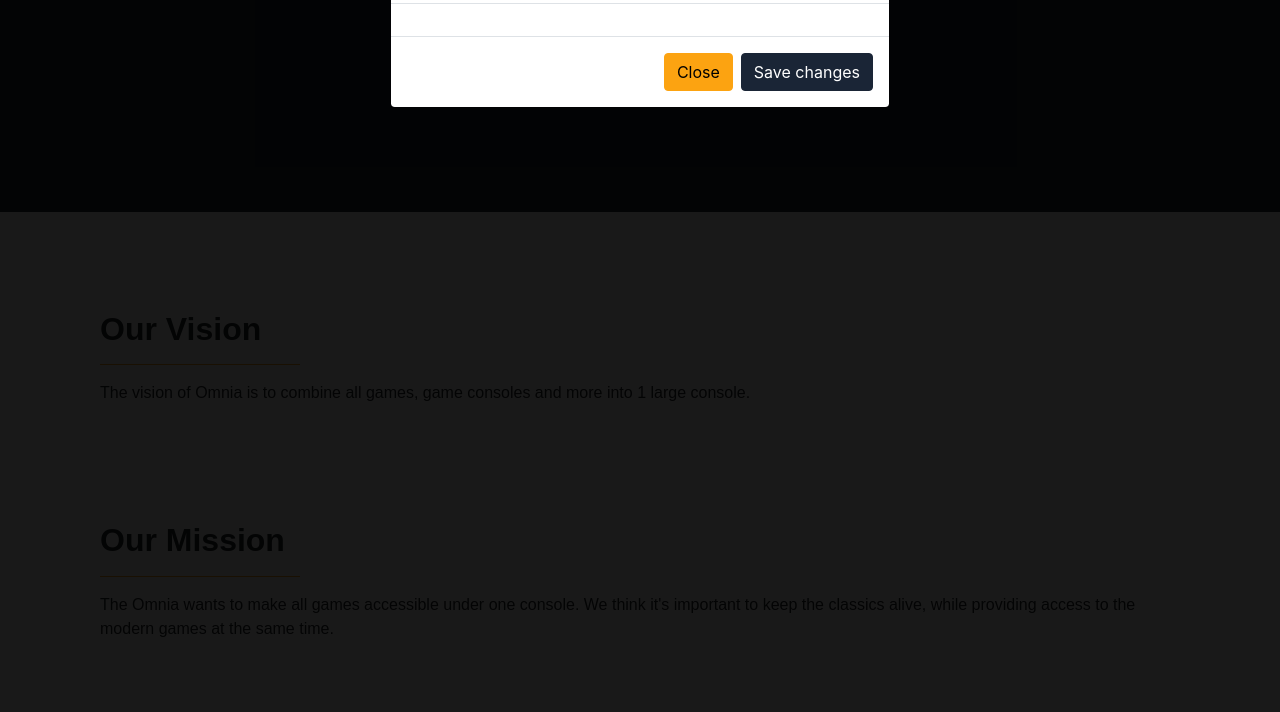
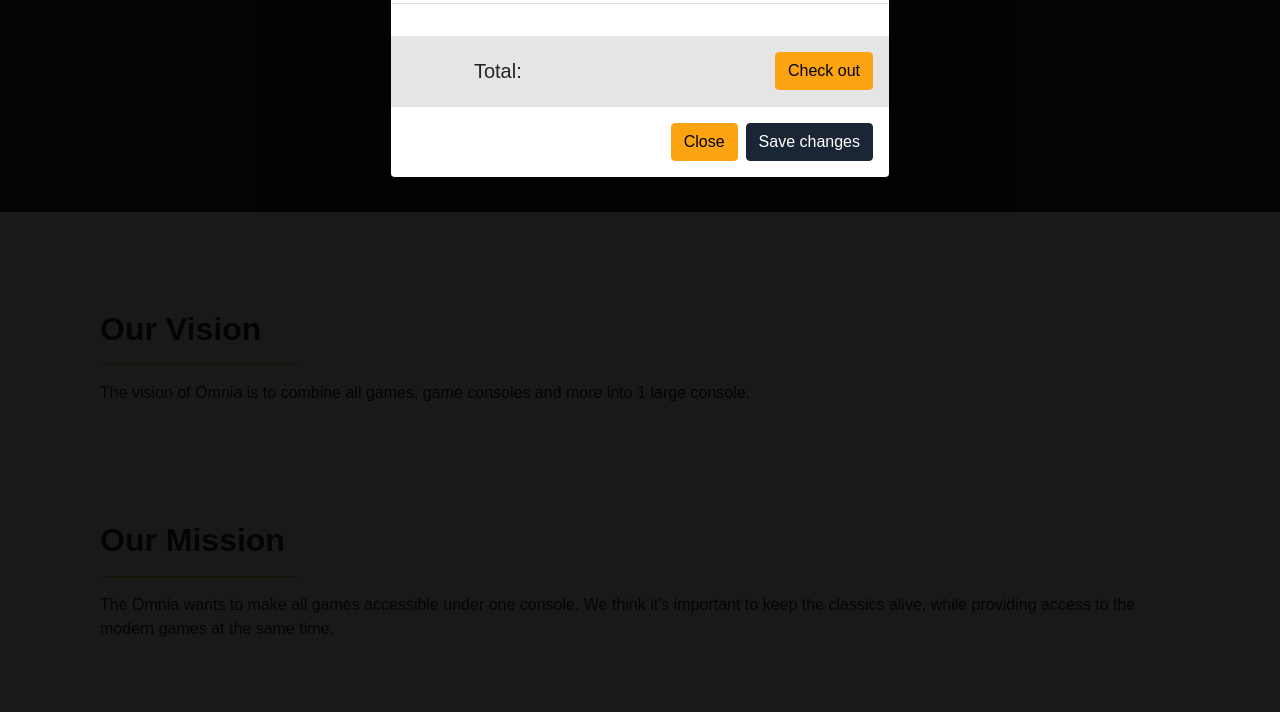
Before and after one commit to JanCoomans/Omnia, a plain HTML site: page Omnia/about.html in a window 1280 px wide. Both pictures are taken after a click on the button 1108 px from the left and 40 px from the top of the page. Shown: the part 88-800 px from the top of the page. Drawn offline with Linux system fonts and the light colour scheme; a web font is replaced by a local one.

Commit message:
header update about

```diff
--- a/Omnia/about.html
+++ b/Omnia/about.html
@@ -34,10 +34,10 @@
                     <div class="collapse navbar-collapse" id="navbarSupportedContent">
                         <ul class="navbar-nav ml-auto">
                             <li id="header-first" class="nav-item py-1">
-                            <a class="nav-link float-right font-ubuntu font-weight-bold active" href="./index.html">Home</a>
+                                <a class="nav-link float-right font-ubuntu font-weight-bold" href="./index.html">Home</a>
                             </li>
                             <li class="nav-item py-1">
-                            <a class="nav-link float-right font-ubuntu font-weight-bold" href="./about.html">About <span class="sr-only">(current)</span></a>
+                                <a class="nav-link float-right font-ubuntu font-weight-bold active" href="./about.html">About<span class="sr-only">(current)</span></a>
                             </li>
                             <li class="nav-item py-1">
                                 <a class="nav-link float-right font-ubuntu font-weight-bold" href="./product.html">Product</a>
@@ -94,9 +94,19 @@
                 <div id="modalBody" class="modal-body">
                     <!-- Auto generate stuff. Don't worry about it. -->
                 </div>
+                <div id="modalCheckout" class="bg-tertiary">
+                    <div class="d-flex align-items-center">
+                        <div id="priceContainer" class="justify-content-center text-center pr-0">
+                            <h5 class="modalCheckoutItem font-oxygen">Total:<span id="totalCost"></span></h5>
+                        </div>
+                        <div id="checkoutButtonContainer" class="pl-0 float-right">
+                            <button type="button" class="btn btn-secondary float-right font-titillium-web modal-button modalCheckoutItem">Check out</button>
+                        </div>
+                    </div>
+                </div>
                 <div class="modal-footer">
-                <button type="button" class="btn btn-secondary" data-dismiss="modal">Close</button>
-                <button id="saveShopItems" type="button" class="btn btn-primary" data-dismiss="modal">Save changes</button>
+                    <button id="closeShopItems" type="button" class="btn btn-secondary font-titillium-web" data-dismiss="modal">Close</button>
+                    <button id="saveShopItems" type="button" class="btn btn-primary font-titillium-web" data-dismiss="modal">Save changes</button>
                 </div>
             </div>
         </div>
```
Lines whose indentation alone changed are shown as unchanged.
